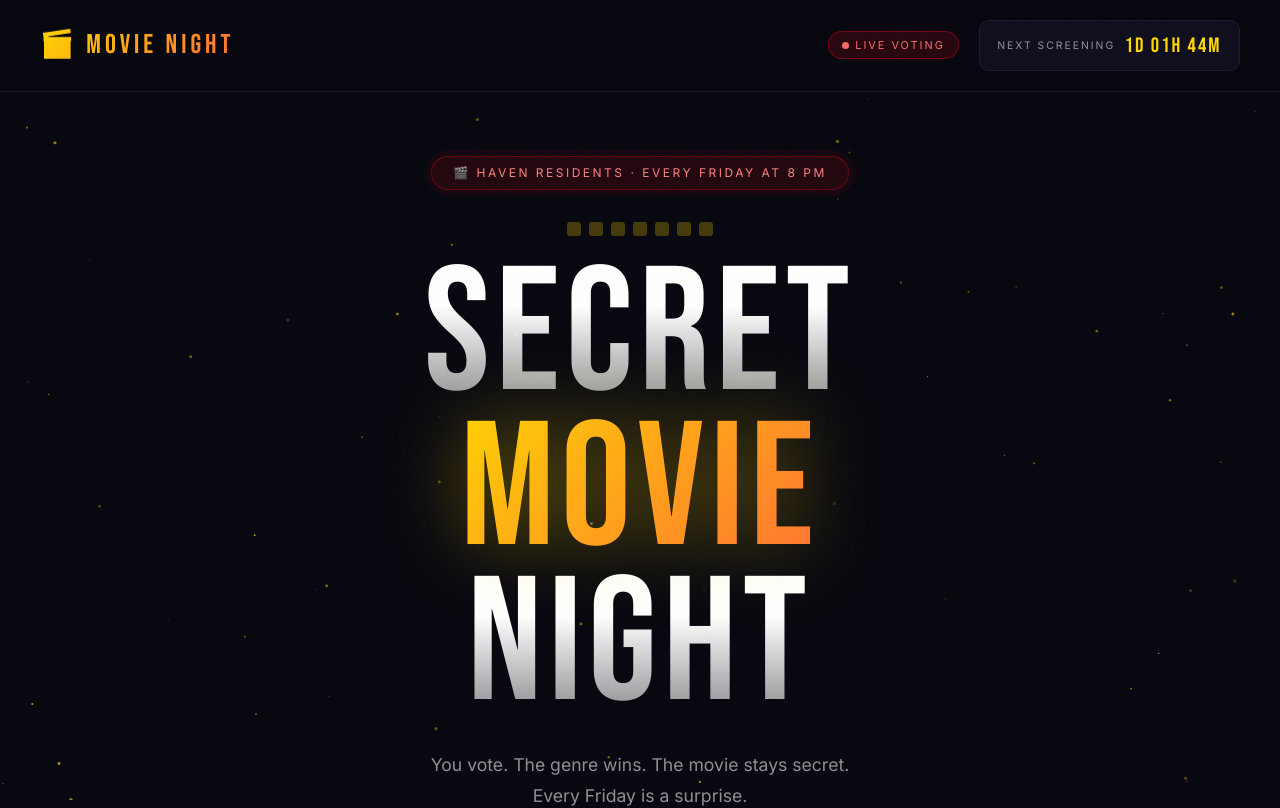
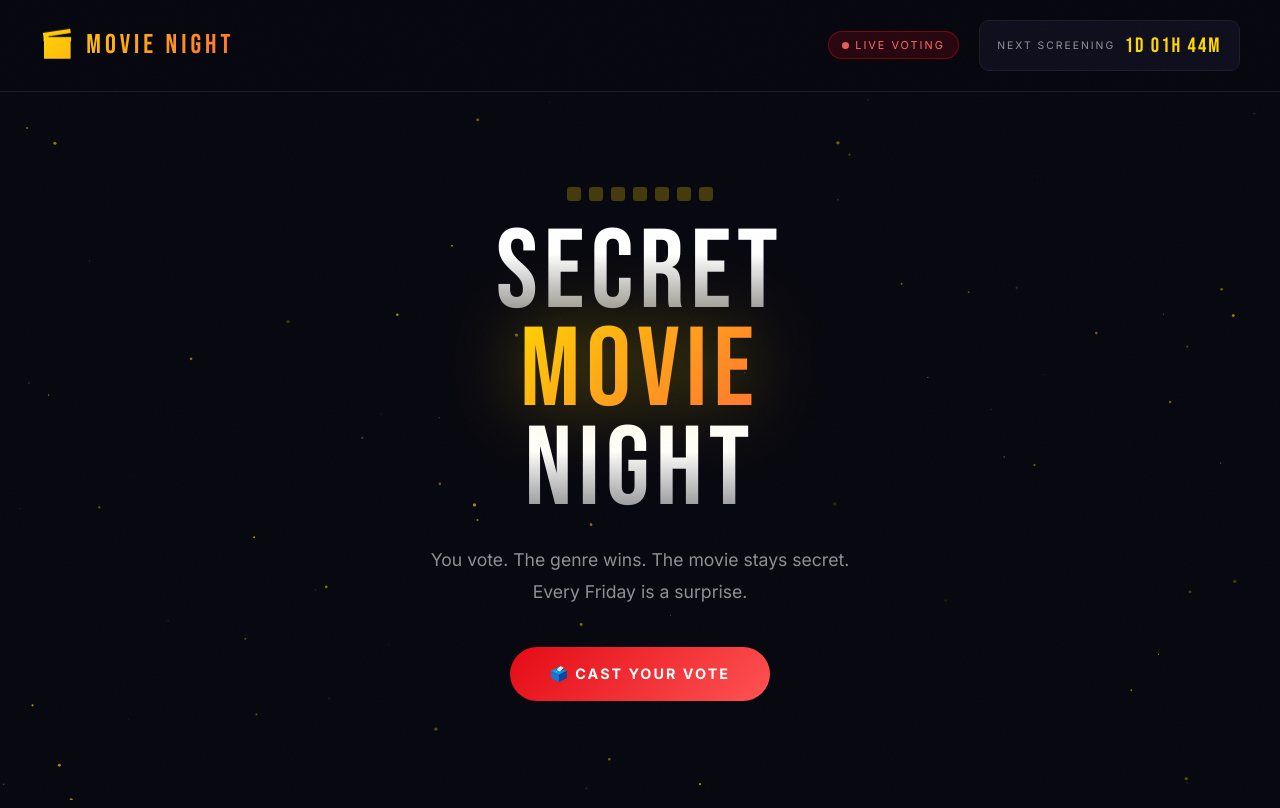
Before and after one commit to MeieKoning/secret-movie-night, a Next.js app: page / in a window 1280 px wide. Shown: the top 808 px of the page. Built offline with nearby package versions, Linux system fonts and the light colour scheme; no server answers.

Commit message:
fix: reduce hero title size, remove haven badge

```diff
--- a/app/page.tsx
+++ b/app/page.tsx
@@ -19,25 +19,6 @@ export default async function Home() {
         textAlign: "center",
         padding: "4rem 2rem",
       }}>
-        {/* Haven badge */}
-        <div style={{
-          display: "inline-flex",
-          alignItems: "center",
-          gap: "0.5rem",
-          background: "rgba(229,9,20,0.12)",
-          border: "1px solid rgba(229,9,20,0.35)",
-          borderRadius: "100px",
-          padding: "0.45rem 1.3rem",
-          fontSize: "0.75rem",
-          letterSpacing: "2.5px",
-          textTransform: "uppercase",
-          color: "#FF8080",
-          marginBottom: "2rem",
-          animation: "pulse-ring 2.5s ease infinite",
-        }}>
-          🎬 Haven Residents · Every Friday at 8 PM
-        </div>
-
         {/* Film strip */}
         <div style={{ display: "flex", gap: "0.5rem", marginBottom: "1.5rem", opacity: 0.5 }}>
           {Array.from({ length: 7 }).map((_, i) => (
@@ -53,7 +34,7 @@ export default async function Home() {
         {/* Title */}
         <h1 style={{
           fontFamily: "var(--font-bebas), sans-serif",
-          fontSize: "clamp(5rem, 14vw, 11rem)",
+          fontSize: "clamp(3.5rem, 9vw, 7rem)",
           lineHeight: 0.88,
           letterSpacing: "6px",
           marginBottom: "1.5rem",
```
